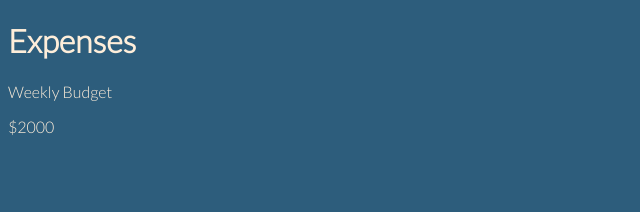
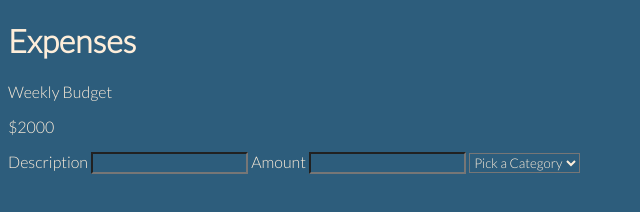
Before and after one commit to Bykerbry/Budget-Buddy, a plain HTML site: page expenses.html in a window 1280 px wide. Shown: the whole page, without its empty margins (0-640 px from the left). Drawn offline with Linux system fonts and the light colour scheme.

Commit message:
Added expenses HTML

```diff
--- a/expenses.html
+++ b/expenses.html
@@ -25,6 +25,26 @@
                 </div>
             </div>
         </header>
+        <main>
+            <form action="submit" id="expense-form">
+                <div>
+                    <label for="exp-description">Description</label>
+                    <input type="text" name="exp-description" id="exp-description">
+                    <label for="exp-amount">Amount</label>
+                    <input type="text" id="exp-amount">
+                    <label for="category"></label>
+                    <select name="" id="">
+                        <option value="default">Pick a Category</option>
+                        <option value="Entertainment">Entertainment</option>
+                        <option value="Food">Food</option>
+                        <option value="Clothing">Clothing</option>
+                        <option value="Bills">Bills</option>
+                        <option value="Other">Other</option>
+                    </select>
+                </div>
+            </form>
+
+        </main>
         <script src="script.js" async defer></script>
     </body>
 </html>
```
